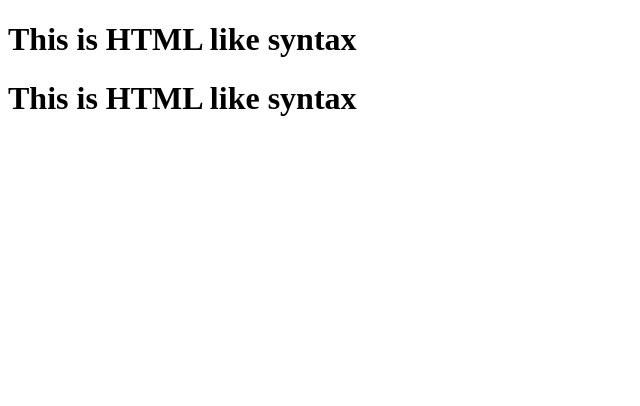
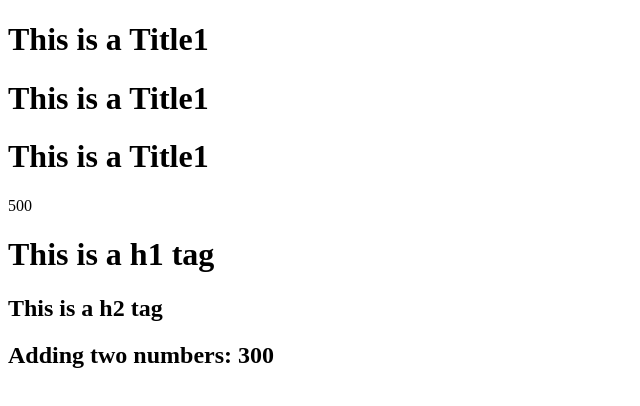
Before and after one commit to asifd1253/REACT, a React (Vite) app: page / in a window 1280 px wide. Shown: the top 406 px of the page, without its empty margins (0-640 px from the left). Built offline with nearby package versions, Linux system fonts and the light colour scheme.

Commit message:
EPISODE-03: Functional Components

```diff
--- a/App.js
+++ b/App.js
@@ -1,21 +1,25 @@
 import React from "react";
 import ReactDOM from "react-dom/client";
 
-// Core React syntax
-const ele = React.createElement(
-  "h1",
-  { id: "ele1" },
-  "This is a React Element",
-);
 const root = ReactDOM.createRoot(document.getElementById("root"));
-root.render(ele);
 
-// JSX- HTML like syntax
-const ele2 = <h1 id="ele2">This is HTML like syntax</h1>;
-const grp = (
-  <div>
-    <h1 id="ele2">This is HTML like syntax</h1>
-    <h1 id="ele2">This is HTML like syntax</h1>
-  </div>
-);
-root.render(grp);
+const Title = () => <h1 id="heading">This is a Title1</h1>;
+const Title2 = () => <h1 id="heading">This is a Title2</h1>;
+
+// React Functional Componenet
+// Component Composition
+const HeadingComponent = () => {
+  return (
+    <div>
+      <Title />
+      <Title></Title>
+      {Title()}
+      {200 + 300}
+      <h1>This is a h1 tag</h1>
+      <h2>This is a h2 tag</h2>
+      <h2>Adding two numbers: {100 + 200}</h2>
+    </div>
+  );
+};
+
+root.render(<HeadingComponent />);
```
